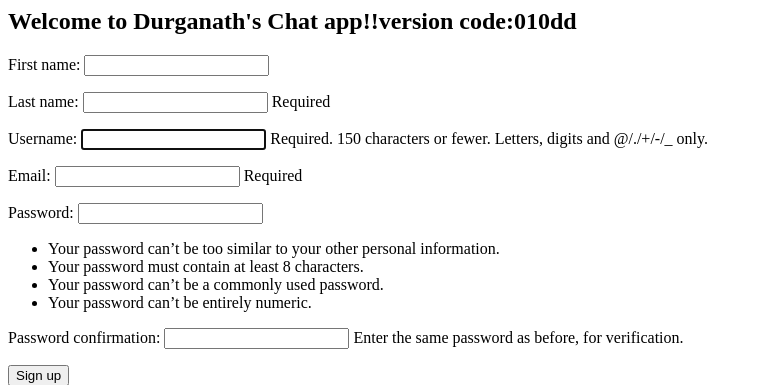
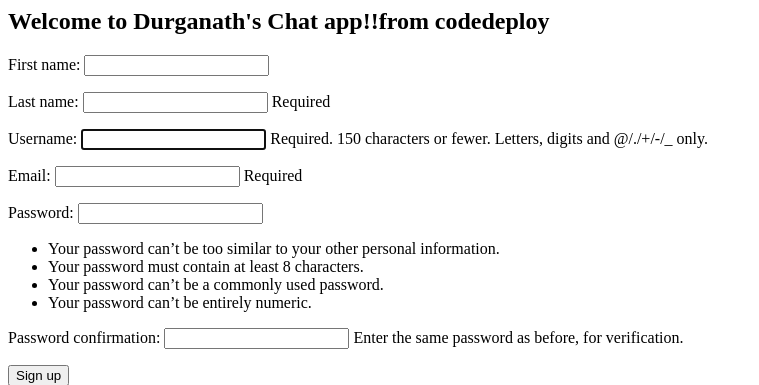
Before and after one commit to durganath123/code-deploy, a Django app: page /signup/ in a window 1280 px wide. Shown: the top 385 px of the page, without its empty margins (0-759 px from the left). Run offline with Django 3.2, Linux system fonts and the light colour scheme.

Commit message:
Update signup.html

```diff
--- a/django_chat_app/chatpr/chatReg/templates/signup.html
+++ b/django_chat_app/chatpr/chatReg/templates/signup.html
@@ -1,5 +1,5 @@
 {% block content %}
-  <h2> Welcome to Durganath's Chat app!!version code:010dd</h2>
+  <h2> Welcome to Durganath's Chat app!!from codedeploy</h2>
   <form method="post">
     {% csrf_token %}
     {{form.as_p}}
```
